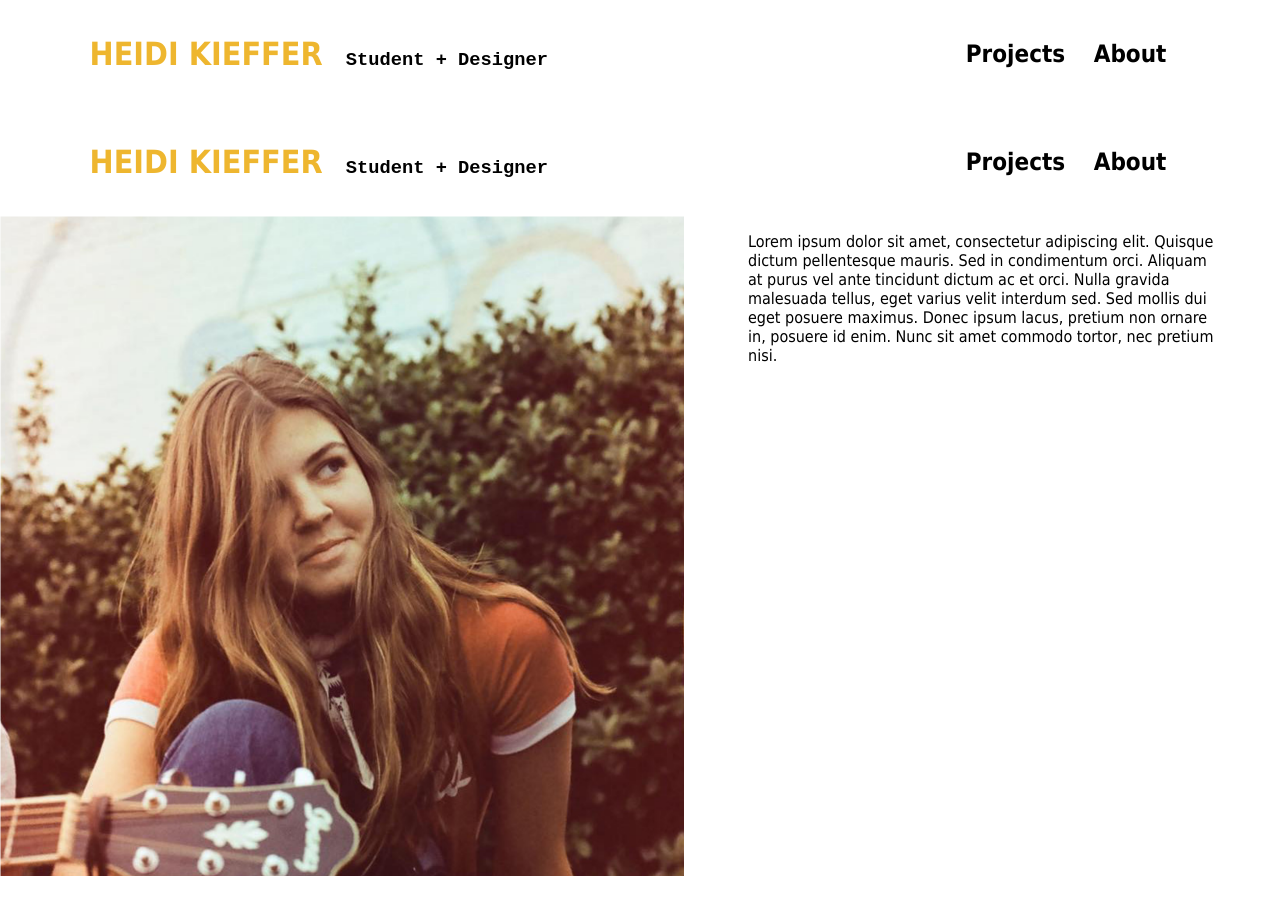
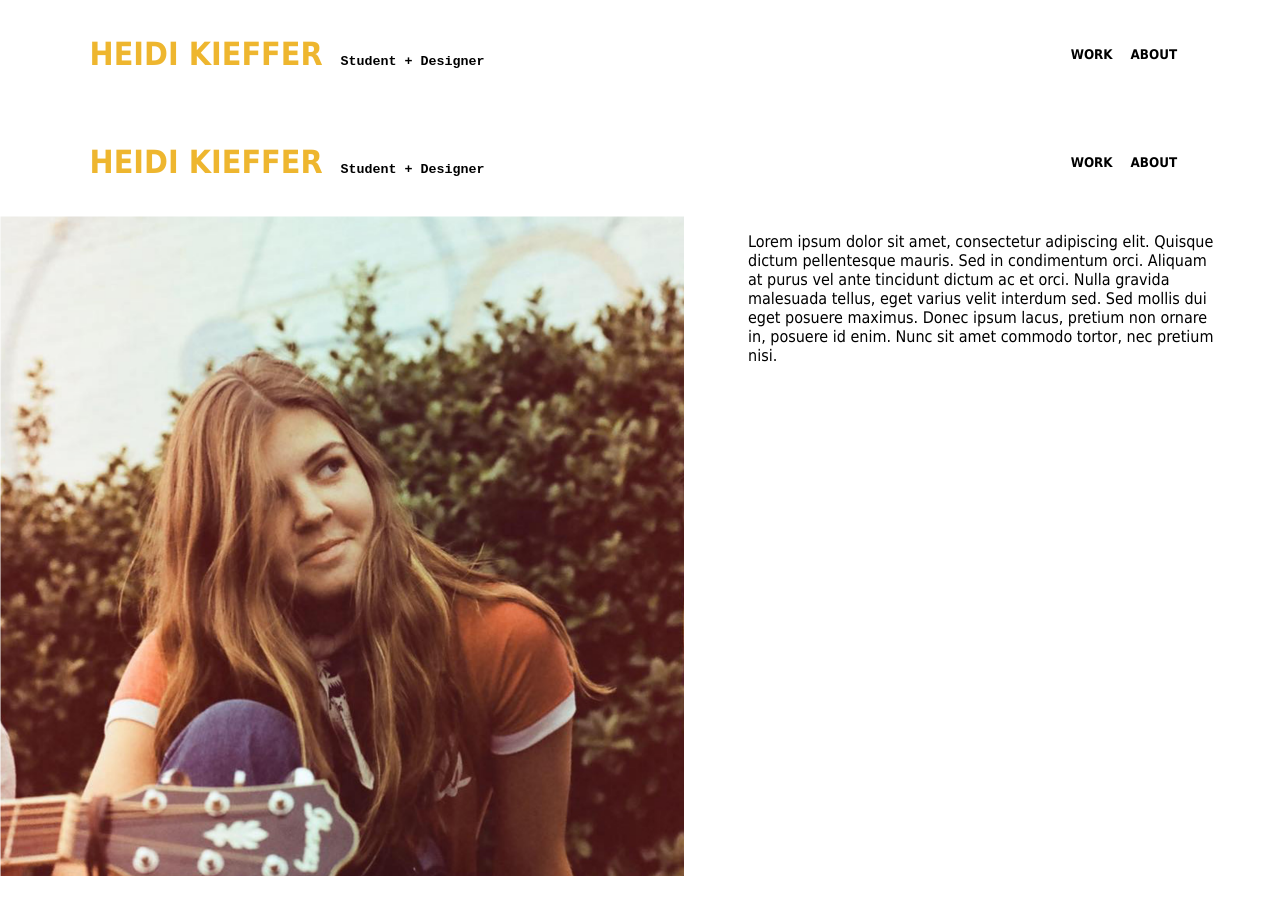
Before and after one commit to heidikieff/heidikieff.github.io, a Jekyll site: the page built from about.html, in a window 1280 px wide. Built offline with Jekyll 4.4.1, drawn with Linux system fonts in a browser that asks for light colours; some web fonts are replaced.

Commit message:
font changes

```diff
--- a/_includes/header.html
+++ b/_includes/header.html
@@ -4,7 +4,7 @@
       <h3 class="courier-new">Student + Designer</h3>
    </a>
    <nav class="tk-futura-pt-bold">
-      <h2><a href="/" {% if include.selected == "projects"%} class="selected" {%endif%}>Projects</a></h2>
-      <h2><a href="/about.html" {% if include.selected == "about"%} class="selected" {%endif%}>About</a></h2>
+      <h2><a href="/" {% if include.selected == "projects"%} class="selected" {%endif%}>WORK</a></h2>
+      <h2><a href="/about.html" {% if include.selected == "about"%} class="selected" {%endif%}>ABOUT</a></h2>
    </nav>
 </header>
--- a/_sass/header.scss
+++ b/_sass/header.scss
@@ -4,6 +4,7 @@ header * {
 
 header h3 {
    padding-left: 1em;
+   font-size: smaller;
 }
 
 header a {
@@ -13,6 +14,7 @@ header a {
 
 header h2 {
    padding-right: 1em;
+   font-size: smaller;
 }
 
 header h1 {
```
